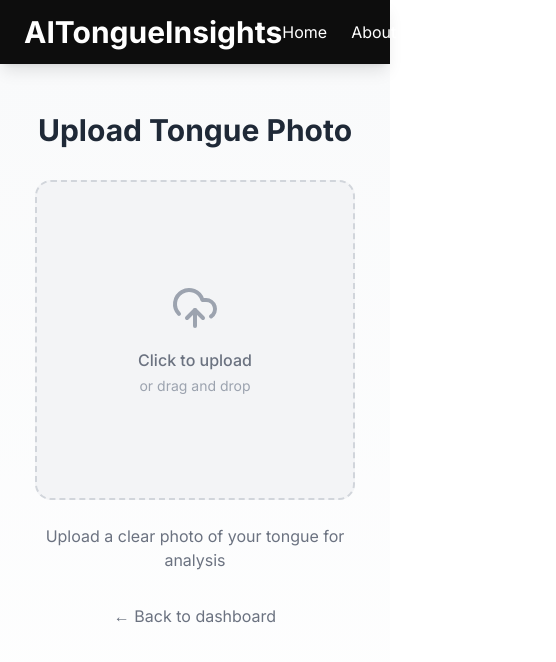
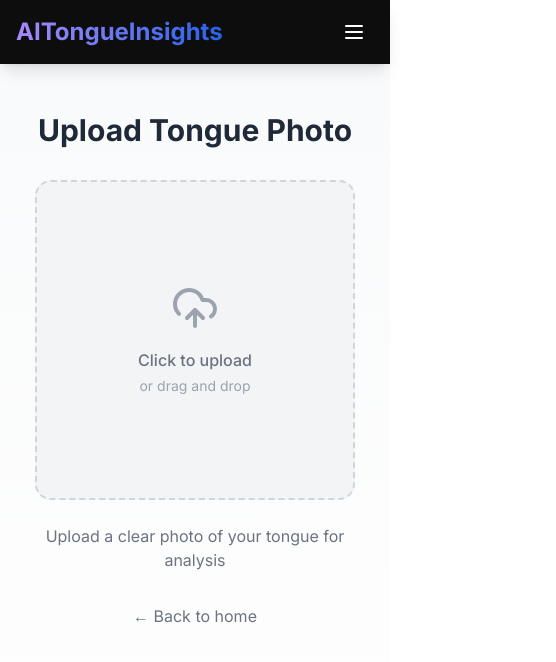
Before and after one commit to thisisvikas21/TongueDiagonostics, a Next.js app: page /send-image in a window 390 px wide. Shown: the top 662 px of the page, 556 px wide, since content can reach past the window. Built offline with nearby package versions, Linux system fonts and the light colour scheme.

Commit message:
add responsive navbar

```diff
--- a/src/app/send-image/page.tsx
+++ b/src/app/send-image/page.tsx
@@ -62,10 +62,9 @@ const SendImage = () => {
         setMessage(null);
 
         try {
-            // Simulate API call (replace with actual implementation)
+            // Simulate API call
             await new Promise((resolve) => setTimeout(resolve, 8000));
 
-            // Your actual API call would go here
             // const response = await fetch("/api/analyze", {...});
 
             setMessage({
@@ -234,7 +233,7 @@ const SendImage = () => {
                     whileHover={{ x: 3 }}
                     className="mt-8 text-gray-500 hover:text-gray-700 flex items-center justify-center gap-1 transition-colors"
                 >
-                    <Link href="/dashboard">← Back to dashboard</Link>
+                    <Link href="/">← Back to home</Link>
                 </motion.div>
             </div>
         </motion.div>
--- a/src/components/Navbar.tsx
+++ b/src/components/Navbar.tsx
@@ -1,36 +1,118 @@
-import React from "react";
+"use client";
+import React, { useState } from "react";
+import { motion, AnimatePresence } from "framer-motion";
+import { Menu, X, Github } from "lucide-react";
+import Link from "next/link";
 
 const Navbar = () => {
+    const [isOpen, setIsOpen] = useState(false);
+
+    const navItems = [
+        { name: "Home", href: "/" },
+        { name: "About", href: "#about" },
+        { name: "Contact", href: "#contact" },
+        {
+            name: "GitHub",
+            href: "#github",
+            icon: <Github className="h-5 w-5" />,
+        },
+    ];
+
+    const toggleMenu = () => {
+        setIsOpen(!isOpen);
+    };
+
     return (
-        <header className="sticky top-0 z-[100] h-16 bg-black/95 bg-opacity-80 p-6 text-white shadow-lg flex justify-center items-center">
-            <div className="container mx-auto flex items-center justify-between">
-                <div className="text-3xl font-bold">AITongueInsights</div>
-                <nav>
+        <motion.header
+            initial={{ y: -100 }}
+            animate={{ y: 0 }}
+            transition={{ duration: 0.5 }}
+            className="sticky top-0 z-[100] h-16 bg-black/95 backdrop-blur-sm p-4 text-white shadow-lg"
+        >
+            <div className="container mx-auto flex items-center justify-between h-full">
+                {/* Logo */}
+                <motion.div
+                    whileHover={{ scale: 1.05 }}
+                    className="text-2xl md:text-3xl font-bold bg-gradient-to-r from-violet-400 to-blue-600 bg-clip-text text-transparent"
+                >
+                    AITongueInsights
+                </motion.div>
+
+                {/* Desktop Navigation */}
+                <nav className="hidden md:block">
                     <ul className="flex space-x-6">
-                        <li>
-                            <a href="#home" className="hover:text-amber-500">
-                                Home
-                            </a>
-                        </li>
-                        <li>
-                            <a href="#about" className="hover:text-amber-500">
-                                About
-                            </a>
-                        </li>
-                        <li>
-                            <a href="#contact" className="hover:text-amber-500">
-                                Contact
-                            </a>
-                        </li>
-                        <li>
-                            <a href="#github" className="hover:text-amber-500">
-                                GitHub
-                            </a>
-                        </li>
+                        {navItems.map((item, index) => (
+                            <motion.li
+                                key={item.name}
+                                initial={{ opacity: 0, y: -20 }}
+                                animate={{ opacity: 1, y: 0 }}
+                                transition={{ delay: 0.1 * index }}
+                            >
+                                <Link
+                                    href={item.href}
+                                    className="flex items-center gap-1 hover:text-blue-600 transition-colors duration-300"
+                                >
+                                    {item.icon && (
+                                        <span className="mr-1">
+                                            {item.icon}
+                                        </span>
+                                    )}
+                                    {item.name}
+                                </Link>
+                            </motion.li>
+                        ))}
                     </ul>
                 </nav>
+
+                {/* Mobile Menu Button */}
+                <motion.button
+                    whileTap={{ scale: 0.9 }}
+                    className="md:hidden p-2 rounded-md focus:outline-none focus:ring-2 focus:ring-amber-500"
+                    onClick={toggleMenu}
+                >
+                    {isOpen ? (
+                        <X className="h-6 w-6" />
+                    ) : (
+                        <Menu className="h-6 w-6" />
+                    )}
+                </motion.button>
+
+                {/* Mobile Menu */}
+                <AnimatePresence>
+                    {isOpen && (
+                        <motion.div
+                            initial={{ opacity: 0, y: -20 }}
+                            animate={{ opacity: 1, y: 0 }}
+                            exit={{ opacity: 0, y: -20 }}
+                            transition={{ duration: 0.3 }}
+                            className="md:hidden absolute top-16 left-0 right-0 bg-black/95 backdrop-blur-sm shadow-lg"
+                        >
+                            <ul className="flex flex-col space-y-4 p-4">
+                                {navItems.map((item) => (
+                                    <motion.li
+                                        key={item.name}
+                                        initial={{ x: 20, opacity: 0 }}
+                                        animate={{ x: 0, opacity: 1 }}
+                                        transition={{ duration: 0.3 }}
+                                    >
+                                        <Link
+                                            href={item.href}
+                                            className="flex items-center gap-2 text-lg hover:text-violet-400 transition-colors duration-300 py-2"
+                                            onClick={() => setIsOpen(false)}
+                                        >
+                                            {item.icon && (
+                                                <span>{item.icon}</span>
+                                            )}
+                                            {item.name}
+                                        </Link>
+                                    </motion.li>
+                                ))}
+                            </ul>
+                        </motion.div>
+                    )}
+                </AnimatePresence>
             </div>
-        </header>
+        </motion.header>
     );
 };
 
--- a/src/components/ui/multi-step-loader.tsx
+++ b/src/components/ui/multi-step-loader.tsx
@@ -138,7 +138,7 @@ export const MultiStepLoader = ({
             <LoaderCore value={currentState} loadingStates={loadingStates} />
           </div>
 
-          <div className="bg-gradient-to-t inset-x-0 z-20 bottom-0 bg-white dark:bg-black h-full absolute [mask-image:radial-gradient(900px_at_center,transparent_30%,white)]" />
+          <div className="bg-gradient-to-t inset-x-0 z-20 bottom-0 bg-white  h-full absolute [mask-image:radial-gradient(900px_at_center,transparent_30%,white)]" />
         </motion.div>
       )}
     </AnimatePresence>
```
Also changed, not shown: src/app/camera/page.tsx (+68 -27 lines).
